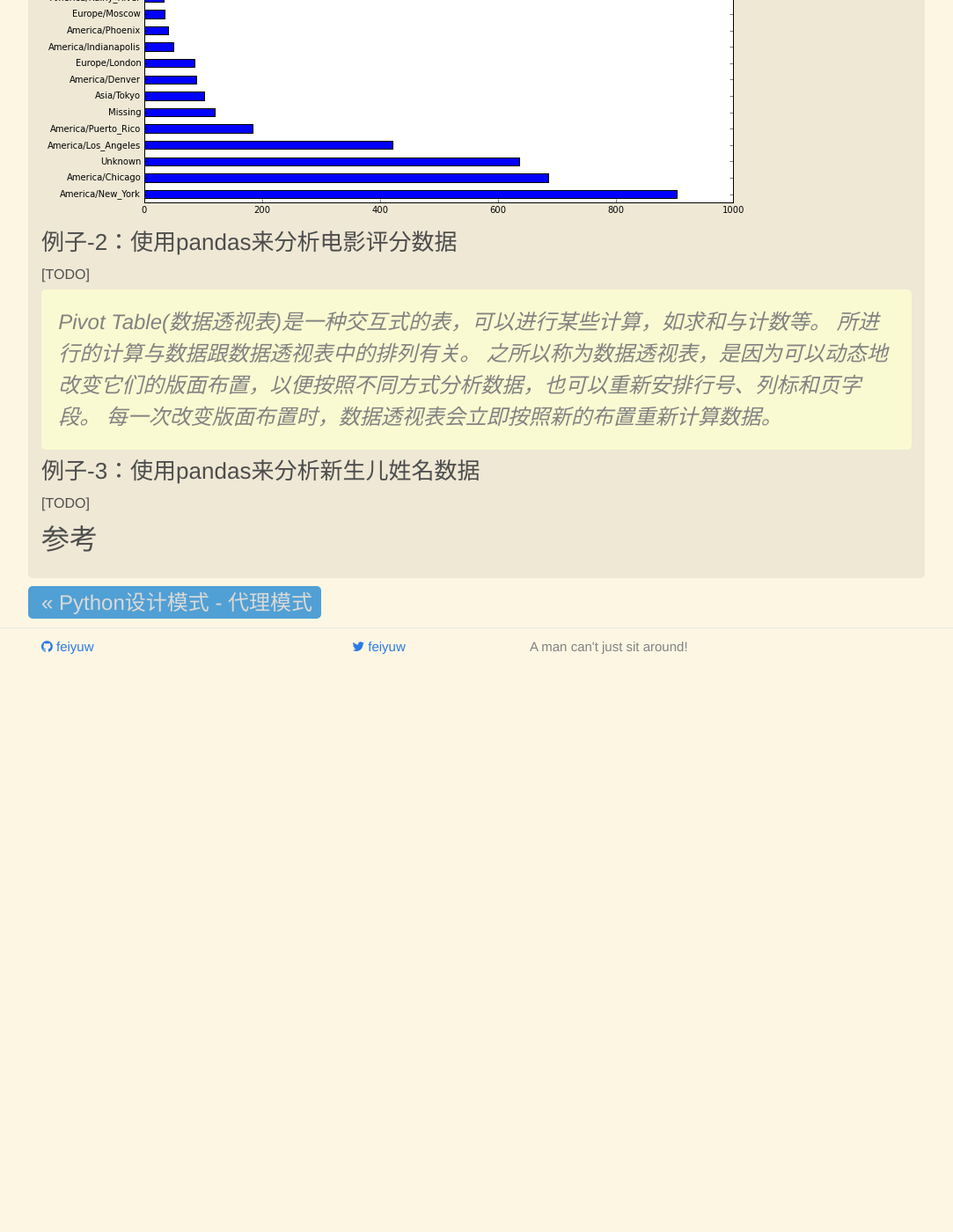
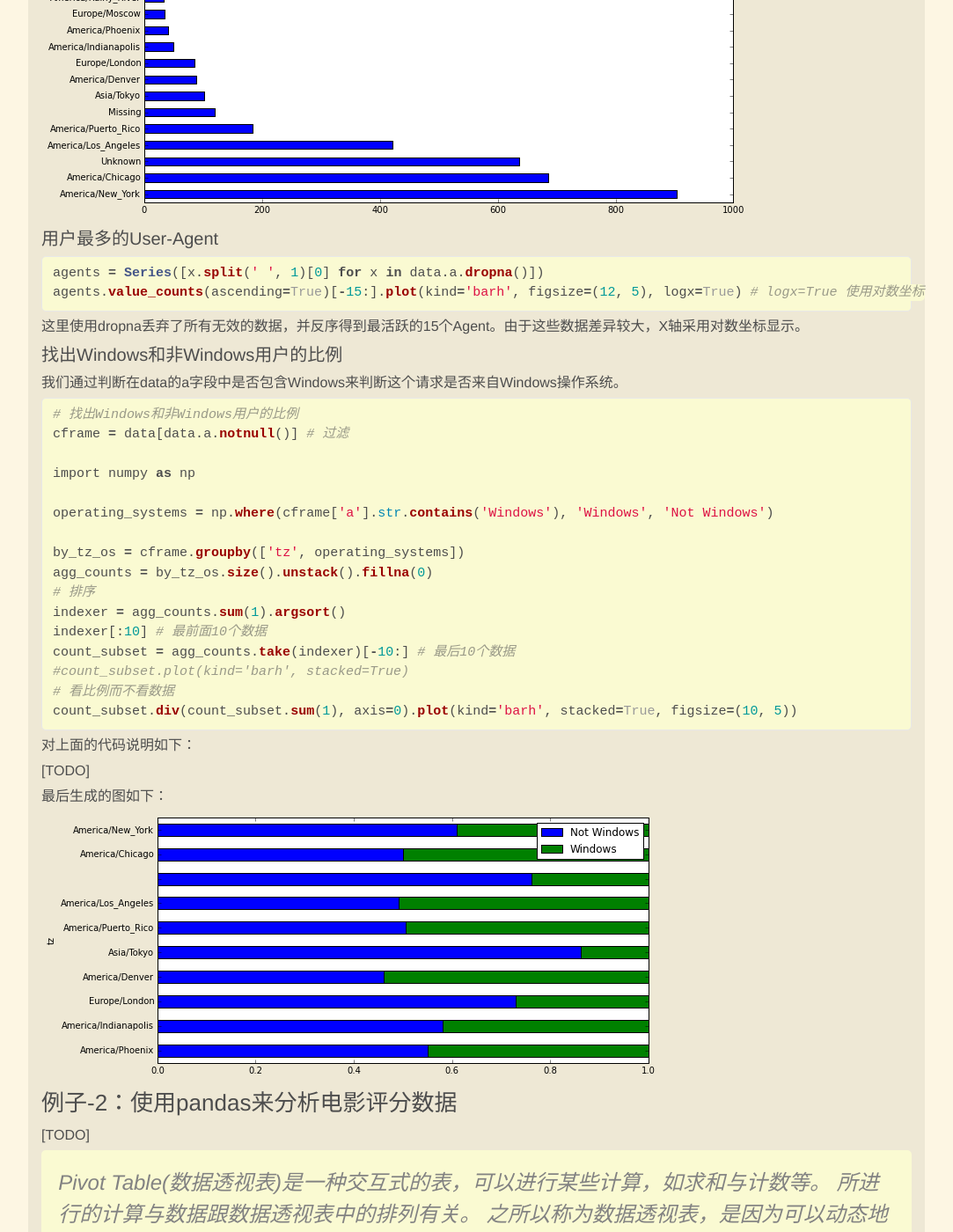
Before and after one commit to feiyuw/feiyuw.github.io, a Jekyll site: the page built from _posts/2016-02-29-use-pandas-as-data-processor.md, in a window 1280 px wide and 1400 px high, scrolled down 2844 px. Shown: the whole window at 88% size, without its empty margins (91-1174 px from the left). Built offline with Jekyll 4.4.1, drawn with Linux system fonts in a browser that asks for light colours; nearby versions of some CDN libraries; comment, search, counter and statistics services are not loaded; before the commit the page ends 3610 px from its top, so only the background shows below that.

Commit message:
update one blog

````diff
--- a/_posts/2016-02-29-use-pandas-as-data-processor.md
+++ b/_posts/2016-02-29-use-pandas-as-data-processor.md
@@ -131,6 +131,46 @@ clean_tz.value_counts()[:15].plot(kind='barh', figsize=(12, 5))
 
 ![timezone](/assets/tz15.png)
 
+#### 用户最多的User-Agent
+
+```python
+agents = Series([x.split(' ', 1)[0] for x in data.a.dropna()])
+agents.value_counts(ascending=True)[-15:].plot(kind='barh', figsize=(12, 5), logx=True) # logx=True 使用对数坐标
+```
+
+这里使用dropna丢弃了所有无效的数据，并反序得到最活跃的15个Agent。由于这些数据差异较大，X轴采用对数坐标显示。
+
+#### 找出Windows和非Windows用户的比例
+
+我们通过判断在data的a字段中是否包含Windows来判断这个请求是否来自Windows操作系统。
+
+```python
+# 找出Windows和非Windows用户的比例
+cframe = data[data.a.notnull()] # 过滤
+
+import numpy as np
+
+operating_systems = np.where(cframe['a'].str.contains('Windows'), 'Windows', 'Not Windows')
+
+by_tz_os = cframe.groupby(['tz', operating_systems])
+agg_counts = by_tz_os.size().unstack().fillna(0)
+# 排序
+indexer = agg_counts.sum(1).argsort()
+indexer[:10] # 最前面10个数据
+count_subset = agg_counts.take(indexer)[-10:] # 最后10个数据
+#count_subset.plot(kind='barh', stacked=True)
+# 看比例而不看数据
+count_subset.div(count_subset.sum(1), axis=0).plot(kind='barh', stacked=True, figsize=(10, 5))
+```
+
+对上面的代码说明如下：
+
+[TODO]
+
+最后生成的图如下：
+
+![Windows or Not](/assets/win-or-not.png)
+
 ### 例子-2：使用pandas来分析电影评分数据
 
 [TODO]
````
Also changed, not shown: assets/win-or-not.png (added), 1 other file.
